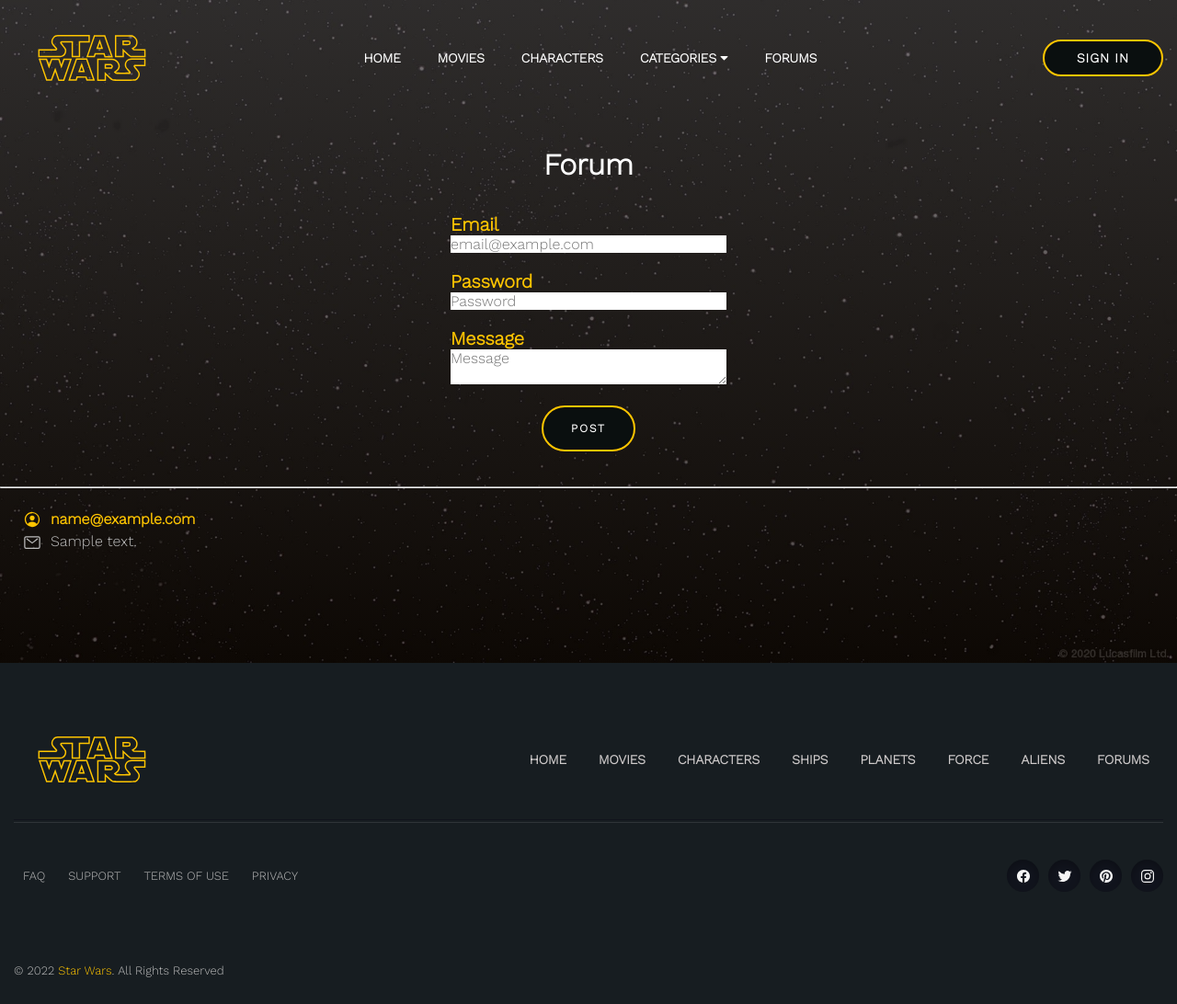
After one commit to kymavic/starwars-project, a PHP site: page /pages/forum.php in a window 1280 px wide. The commit adds this page. Shown: the whole page at 92% size. Run offline with PHP 8.4, Linux system fonts and the light colour scheme; tables that the repository leaves empty hold one stand-in row (values such as "Sample post").

Commit message:
Forum first implementation 🤞and fix table's attributes in functions.php

```diff
--- a/css/style.css
+++ b/css/style.css
@@ -58,6 +58,10 @@ input,
 button,
 ion-icon {
     display: block;
+}
+
+ion-icon {
+    pointer-events: none;
 }
 
 input,
@@ -807,6 +811,40 @@ body.active {
     font-size: 16px;
 }
 
+.forum-content {
+    display: flex;
+    flex-direction: column;
+    padding: 5px 20px;
+}
+
+.forum-item {
+    display: inline-flex;
+    align-items: cennter;
+}
+
+.forum-item ion-icon {
+    padding-right: 5px;
+    min-width: 30px;
+    font-size: 20px;
+    font-weight: bold;
+}
+
+.forum-email {
+    color: #FFC500;
+    font-weight: bold;
+}
+
+.forum-message  ion-icon {
+    padding-top: 5px;
+}
+
+.forum-message {
+    color: hsl(0, 0%, 74%);
+    line-height: 1.8;
+    margin-bottom: 12px;
+    align-items: flex-start;
+    text-align: justify;
+}
 
 /*-----------------------------------*\
  * #MEDIA QUERIES
--- a/functions/function.php
+++ b/functions/function.php
@@ -32,6 +32,11 @@ function validate($dbConnect,$username,$password){
     return false;
 }
 
+//Read
+function readForumMessages($dbConnect){
+    $sql = 'SELECT * FROM forums';
+    return $dbConnect->query($sql);
+}
 
 //Create
 function addCharacter($dbConnect, $name,$image,$description){
@@ -45,7 +50,7 @@ function addCharacter($dbConnect, $name,$image,$description){
 }
 
 function addAlien($dbConnect, $name,$image,$description){
-    $q = "INSERT INTO alien_races(id,name,url_img,description) VALUES(NULL,:na,:img,:des);";
+    $q = "INSERT INTO alien_races(id,alien_races,url_img,description) VALUES(NULL,:na,:img,:des);";
     $query = $dbConnect->prepare($q);
     $query->bindParam(":na",$name);
     $query->bindParam(":img",$image);
@@ -54,11 +59,20 @@ function addAlien($dbConnect, $name,$image,$description){
     return $result;
 }
 
-function addForce($dbConnect, $name,$image,$description){
-    $q = "INSERT INTO forces(id,name,url_img,description) VALUES(NULL,:na,:img,:des);";
+function addForumMessage($dbConnect, $email, $password, $message){
+    $q = "INSERT INTO forums(id,email,password,message) VALUES(NULL,:em,:pass,:msg);";
+    $query = $dbConnect->prepare($q);
+    $query->bindParam(":em",$email);
+    $query->bindParam(":pass",$password);
+    $query->bindParam(":msg",$message);
+    $result = $query->execute();
+    return $result;
+}
+
+function addForce($dbConnect, $name,$description){
+    $q = "INSERT INTO forces(id,name,description) VALUES(NULL,:na,:des);";
     $query = $dbConnect->prepare($q);
     $query->bindParam(":na",$name);
-    $query->bindParam(":img",$image);
     $query->bindParam(":des",$description);
     $result = $query->execute();
     return $result;
@@ -88,7 +102,7 @@ function addPlanet($dbConnect, $name,$image,$description){
 }
 
 function addShip($dbConnect, $name,$image,$description){
-    $q = "INSERT INTO ships(id,name,url_img,description) VALUES(NULL,:na,:img,:des);";
+    $q = "INSERT INTO ships(id,ship_name,url_img,description) VALUES(NULL,:na,:img,:des);";
     $query = $dbConnect->prepare($q);
     $query->bindParam(":na",$name);
     $query->bindParam(":img",$image);
@@ -110,7 +124,7 @@ function updateCharacter($dbConnect, $id, $name, $image, $description){
 }
 
 function updateAlien($dbConnect, $id, $name, $image, $description){
-    $q = "UPDATE alien_races SET name =:na, url_img=:img, description=:des WHERE $id = :eid;";
+    $q = "UPDATE alien_races SET alien_races=:na, url_img=:img, description=:des WHERE $id = :eid;";
     $query = $dbConnect->prepare($q);
     $query->bindParam(":eid", $id);
     $query->bindParam(":na", $name);
@@ -120,12 +134,11 @@ function updateAlien($dbConnect, $id, $name, $image, $description){
     return $result;
 }
 
-function updateForce($dbConnect, $id, $name, $image, $description){
-    $q = "UPDATE forces SET name =:na, url_img=:img, description=:des WHERE $id = :eid;";
+function updateForce($dbConnect, $id, $name, $description){
+    $q = "UPDATE forces SET name =:na,description=:des WHERE $id = :eid;";
     $query = $dbConnect->prepare($q);
     $query->bindParam(":eid", $id);
     $query->bindParam(":na", $name);
-    $query->bindParam(":img", $image);
     $query->bindParam(":des", $description);
     $result = $query->execute();
     return $result;
@@ -146,7 +159,7 @@ function updateMovie($dbConnect, $id, $name, $image, $year, $duration, $rating,
 }
 
 function updatePlanet($dbConnect, $id, $name, $image, $description){
-    $q = "UPDATE planet SET name =:na, url_img=:img, description=:des WHERE $id = :eid;";
+    $q = "UPDATE planet SET planet_name=:na, url_img=:img, description=:des WHERE $id = :eid;";
     $query = $dbConnect->prepare($q);
     $query->bindParam(":eid", $id);
     $query->bindParam(":na", $name);
@@ -157,7 +170,7 @@ function updatePlanet($dbConnect, $id, $name, $image, $description){
 }
 
 function updateShip($dbConnect, $id, $name, $image, $description){
-    $q = "UPDATE ships SET name =:na, url_img=:img, description=:des WHERE $id = :eid;";
+    $q = "UPDATE ships SET ship_name=:na, url_img=:img, description=:des WHERE $id = :eid;";
     $query = $dbConnect->prepare($q);
     $query->bindParam(":eid", $id);
     $query->bindParam(":na", $name);
--- a/pages/add_force.php
+++ b/pages/add_force.php
@@ -3,10 +3,9 @@ session_start();
 include_once('../functions/function.php');
 $dbConnect = dbLink();
 $name = $_POST['name'];
-$image = $_POST['image'];
 $description = $_POST['description'];
 
-$result = addForce($dbConnect, $name, $image, $description);
+$result = addForce($dbConnect, $name, $description);
     if ($result)
     header("Location: dashboard.php");
 ?>
--- /dev/null
+++ b/pages/forum.php
@@ -0,0 +1,71 @@
+<?php
+session_start();
+include_once('../functions/function.php');
+$dbConnect = dbLink();
+if ($dbConnect) echo '<!-- Connection Stablished -->';
+?>
+
+<!DOCTYPE html>
+<html lang="en">
+
+<head>
+  <meta charset="UTF-8">
+  <meta http-equiv="X-UA-Compatible" content="IE=edge">
+  <meta name="viewport" content="width=device-width, initial-scale=1.0">
+  <title>Start Wars</title>
+  <!--Header-->
+  <?php include('./sections/libraries.php'); ?>
+</head>
+
+<body>
+  <!--Header-->
+  <?php include('./sections/header.php'); ?>
+  <!--main Content-->
+  <main>
+    <article>
+      <!--#DETAIL-->
+      <section class="default-detail">
+        <h2 class="h2 section-title">Forum</h2>
+        <br />
+        <div class="container content-center">
+          <form class="form-content" method="post" action="add_forum_message.php">
+            <label class="detail-subtitle" for="email">Email</label>
+            <input type="email" name="email" id="email" placeholder="email@example.com" />
+            <br>
+            <label class="detail-subtitle" for="password">Password</label>
+            <input type="password" name="password" id="password" placeholder="Password" autocomplete="forum-password"/>
+            <br>
+            <label class="detail-subtitle" for="message">Message</label>
+            <br>
+            <textarea name="message" id="message" placeholder="Message"></textarea>
+            <br>
+            <br>
+            <div class="inline-center">
+              <button class="w-100 btn btn-lg btn-primary" type="submit" value="post">Post</button>
+            </div>
+            <br>
+            <br>
+          </form>
+        </div>
+        <hr>
+        <br>
+        <table class="content-center">
+          <tbody>
+          <?php
+            foreach (readForumMessages($dbConnect) as $row){
+              echo '<div class="forum-content">';
+              echo '  <p class="forum-item forum-email"><ion-icon name="person-circle-outline"/>User</ion-icon>'.$row['email'].'</p>';
+              echo '  <p class="forum-item forum-message"><ion-icon name="mail-outline">Message</ion-icon>'.$row['message'].'</div>';
+              echo '</div>';
+            }
+          ?>
+          </tbody>
+        </table>
+      </section>
+    </article>
+  </main>
+  <!--Footer-->
+  <?php include('./sections/footer.php'); ?>
+</body>
+
+</html>
--- a/pages/sections/footer.php
+++ b/pages/sections/footer.php
@@ -30,7 +30,7 @@
                         <a href="aliens.php" class="footer-link">Aliens</a>
                     </li>
                     <li>
-                        <a href="#" class="footer-link">Forums</a>
+                        <a href="forum.php" class="footer-link">Forums</a>
                     </li>
                 </ul>
             </div>
--- a/pages/sections/header.php
+++ b/pages/sections/header.php
@@ -53,7 +53,7 @@
                     </div>
                 </div>
                 <li>
-                    <a href="#" class="navbar-link">Forums</a>
+                    <a href="../../pages/forum.php" class="navbar-link">Forums</a>
                 </li>
                 <?php if (array_key_exists('validate', $_SESSION) && $_SESSION['validate']) {
                     echo '<li><a href="../../pages/dashboard.php" class="navbar-link">Dashboard</a></li>';
```
Also changed, not shown: pages/add_forum_message.php (added, +12 -0 lines).
